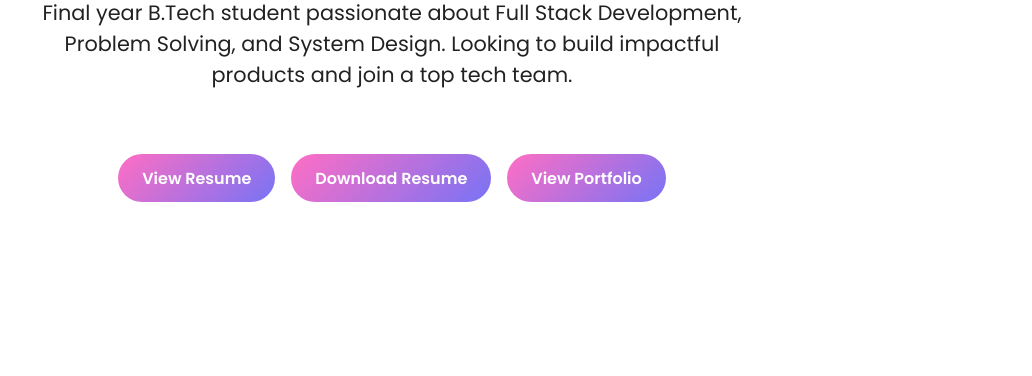
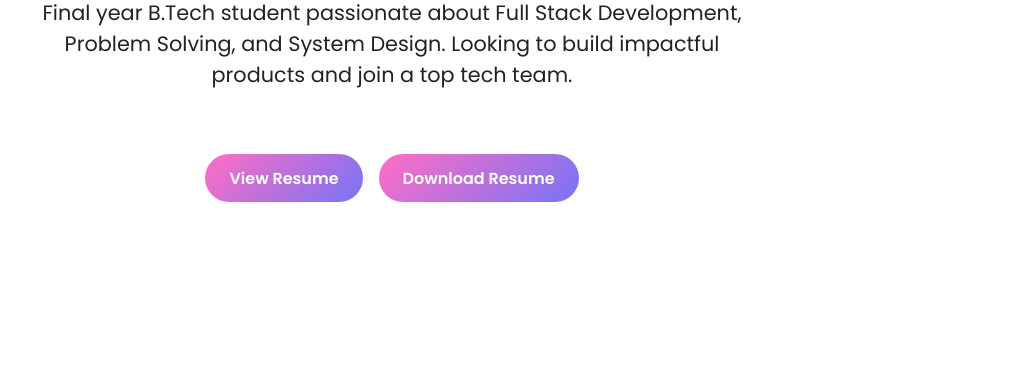
Before and after one commit to ayushy740/portfolio, a plain HTML site: page index.html in a window 1280 px wide. Shown: the part 424-800 px from the top of the page, without its empty margins (248-1280 px from the left). Drawn offline with nearby package versions, Linux system fonts and the light colour scheme.

Commit message:
Updated resume.pdf and modified resume section in index.html

```diff
--- a/index.html
+++ b/index.html
@@ -26,8 +26,7 @@
     <div class="resume-buttons">
       <a href="resume.pdf" >View Resume</a>
       <a href="resume.pdf" download>Download Resume</a>
-      <a href="https://ayushy740.github.io/portfolio/" >View Portfolio</a>
-    </div>
+
   </section>
 
   <section id="projects">
```
Also changed, not shown: 1 other file.
